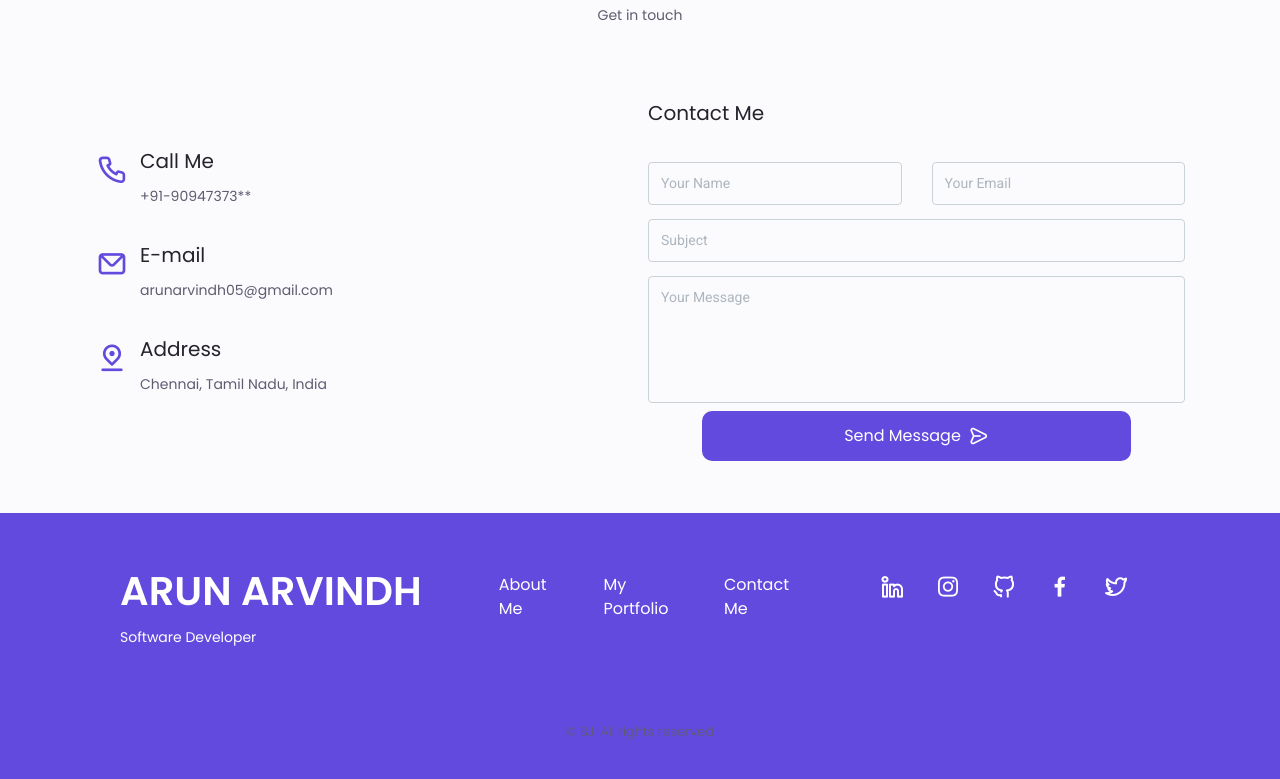
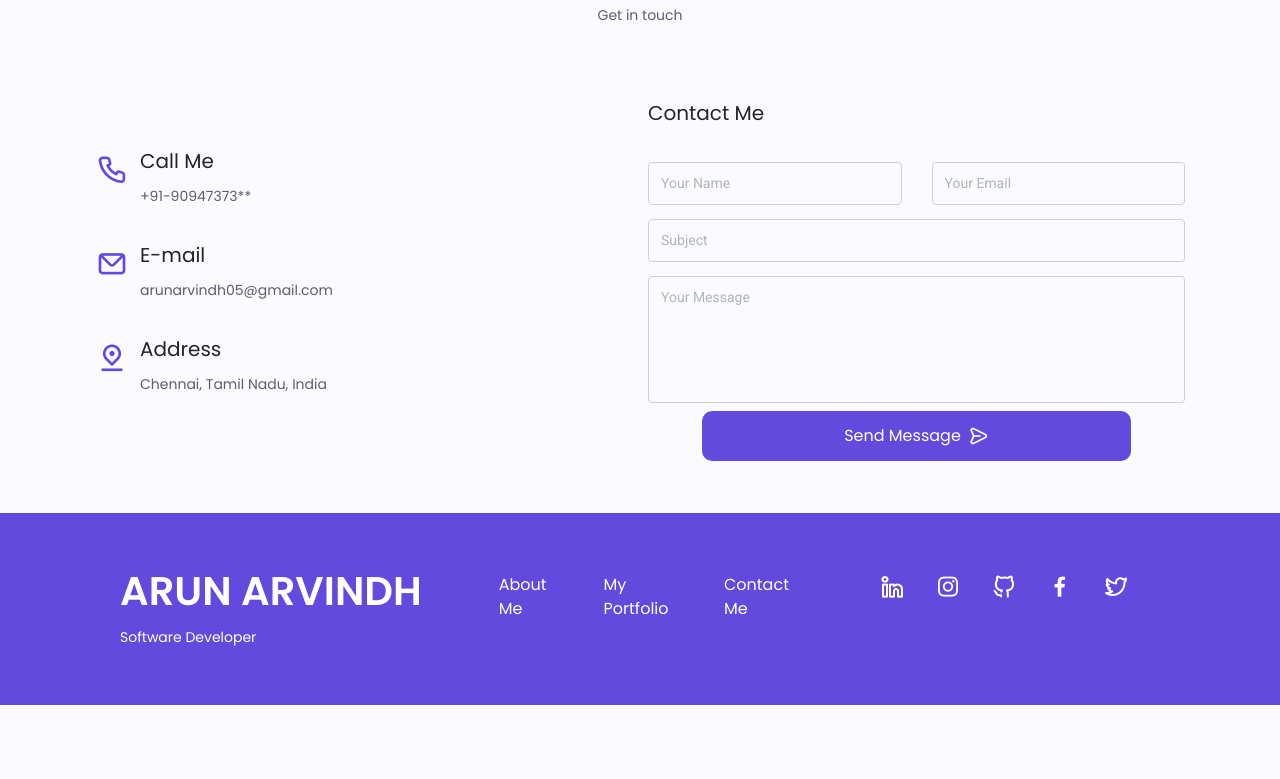
Before and after one commit to arunarvindh05/PersonalPortfolio, a plain HTML site: page index.html in a window 1280 px wide. Shown: the part 4204-4983 px from the top of the page. After the commit the page ends 4909 px from the top, so only its background shows below. Drawn offline with nearby package versions, Linux system fonts and the light colour scheme.

Commit message:
Update index.html

```diff
--- a/index.html
+++ b/index.html
@@ -800,7 +800,6 @@
                 </div>
             </div>
 
-            <p class="footer__copy">&#169; BJ. All rights reserved</p>
         </div>
     </footer>
 
```
